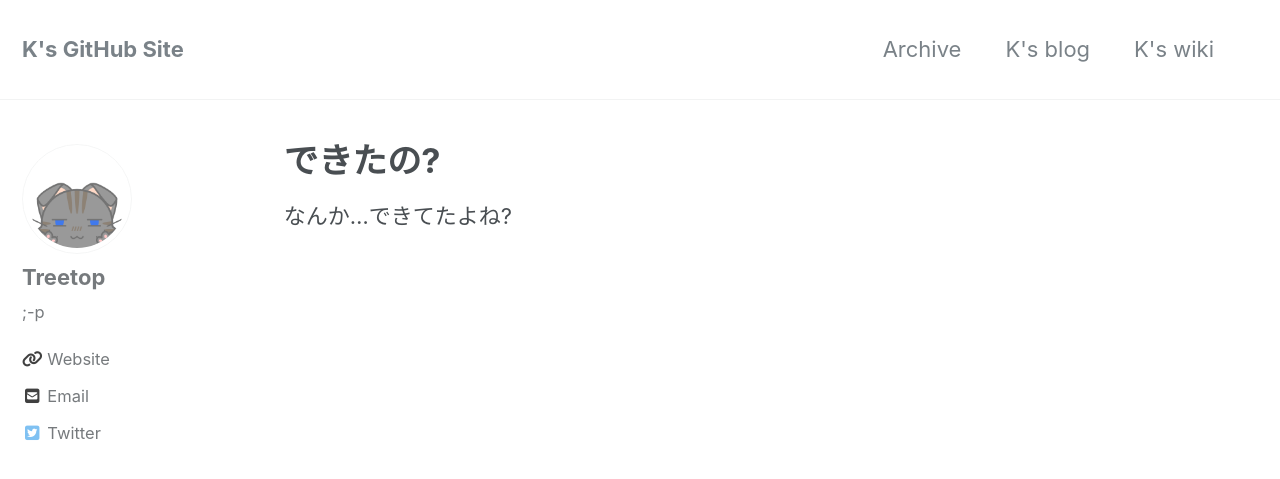
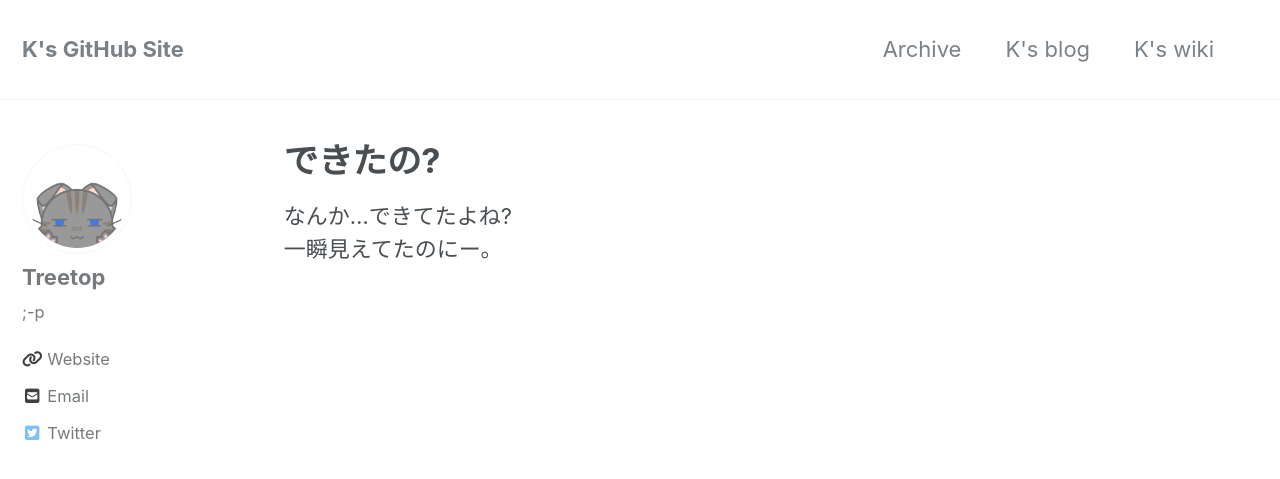
Before and after one commit to laureltreetop/laureltreetop.github.io, a Jekyll site: the page built from _posts/2017-08-01-post.md, in a window 1280 px wide and 900 px high. Shown: the top 479 px of the window. Built offline with Jekyll 4.4.1, drawn with Linux system fonts in a browser that asks for light colours; nearby versions of some CDN libraries.

Commit message:
Update 2017-08-01-post.md

```diff
--- a/_posts/2017-08-01-post.md
+++ b/_posts/2017-08-01-post.md
@@ -6,3 +6,4 @@ title: "できたの?"
 categories: [githubpages]
 ---
 なんか…できてたよね?
+一瞬見えてたのにー。
```
